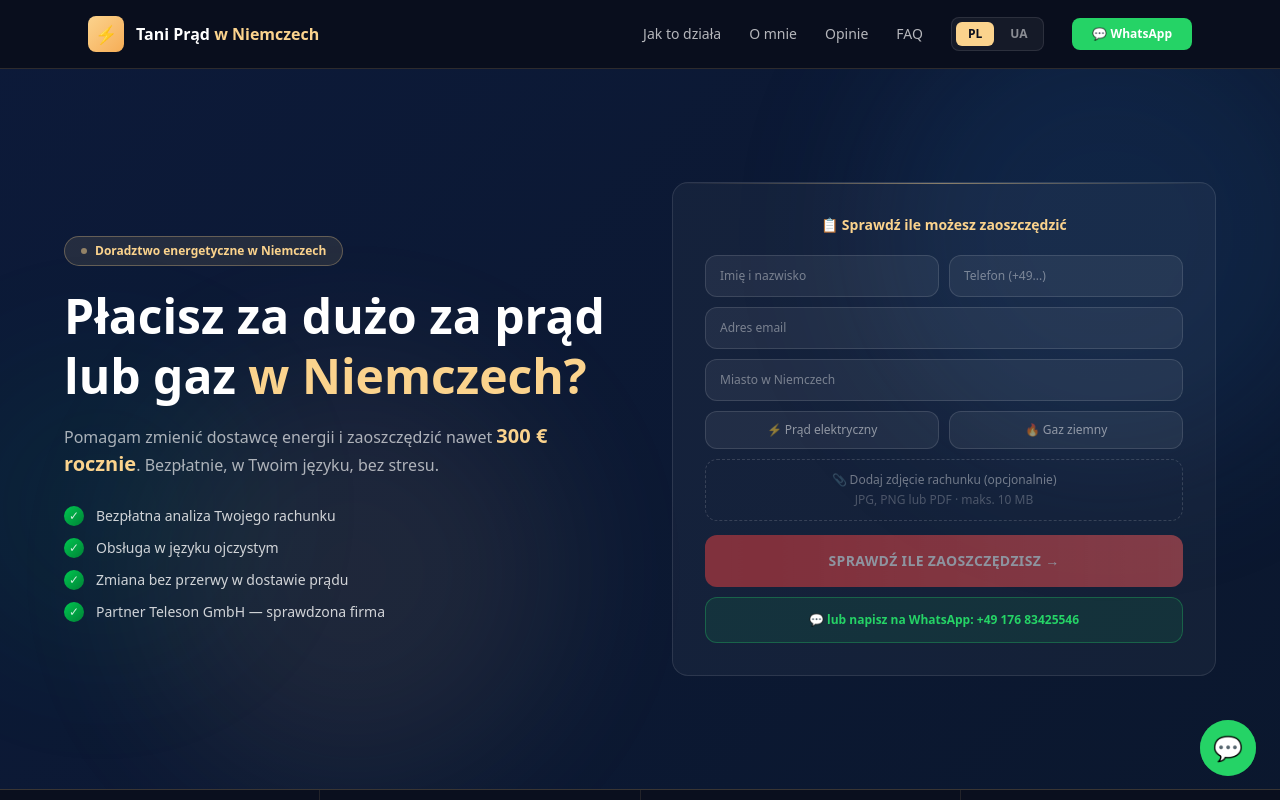
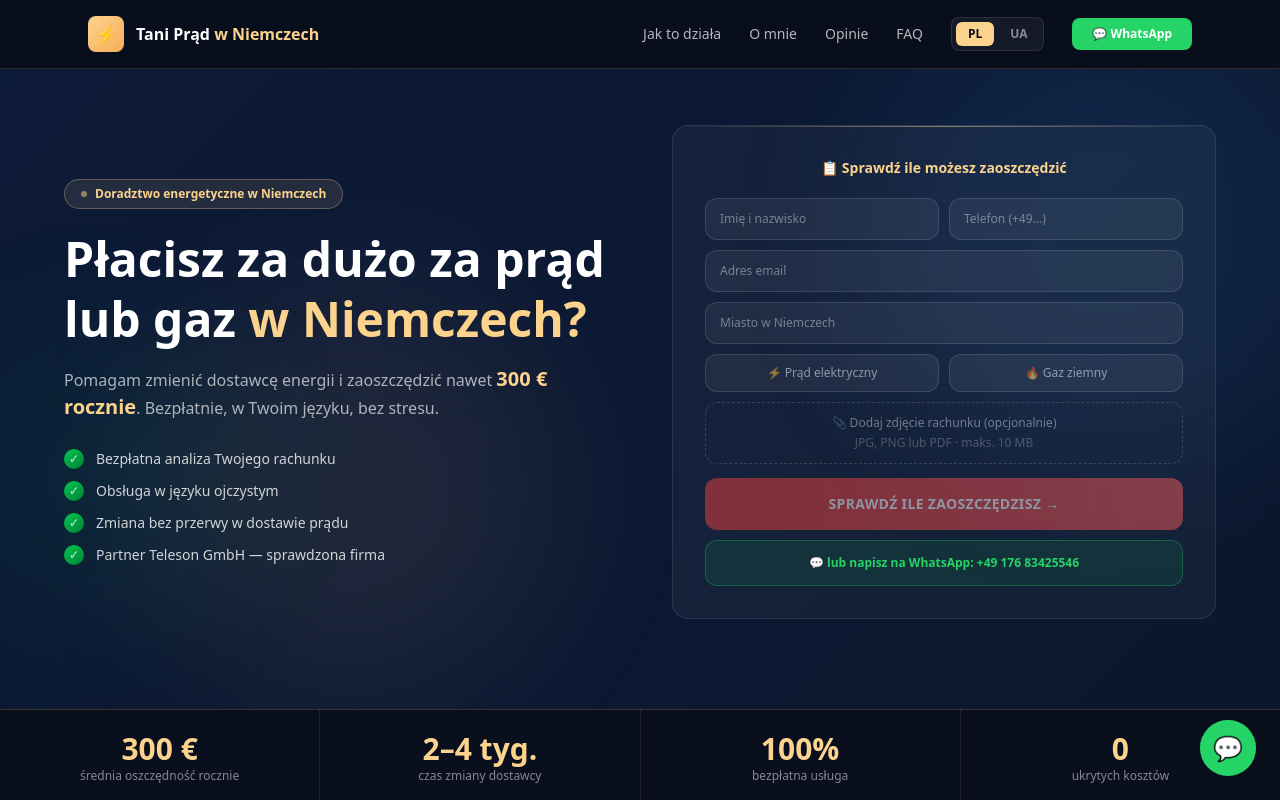
Before and after one commit to montenego12/Polskie-Centrum-Finansowe, a Next.js app: page /pl in a window 1280 px wide. Shown: the top 800 px of the page. Built offline with nearby package versions, Linux system fonts and the light colour scheme.

Commit message:
fix: reduce hero top padding, push content upward

```diff
--- a/src/components/Hero.tsx
+++ b/src/components/Hero.tsx
@@ -6,7 +6,7 @@ interface HeroProps { t: Translations['hero']; tForm: Translations['form']; lang
 
 export function Hero({ t, tForm, lang }: HeroProps) {
   return (
-    <section className="relative overflow-hidden bg-[linear-gradient(135deg,#0a0f1e_0%,#0d1b3e_50%,#0a1628_100%)] bg-[length:400%_400%] animate-gradientShift px-6 py-20 md:px-12 md:py-28 min-h-[90vh] flex items-center">
+    <section className="relative overflow-hidden bg-[linear-gradient(135deg,#0a0f1e_0%,#0d1b3e_50%,#0a1628_100%)] bg-[length:400%_400%] animate-gradientShift px-6 pt-10 pb-16 md:px-12 md:pt-14 md:pb-20 min-h-[80vh] flex items-start">
       {/* Orbs */}
       <div className="absolute -top-24 -right-24 h-[500px] w-[500px] rounded-full bg-brand opacity-15 blur-[80px] animate-orbFloat" />
       <div className="absolute bottom-0 left-[10%] h-[400px] w-[400px] rounded-full bg-gold opacity-[0.08] blur-[80px] animate-orbFloat [animation-delay:-4s]" />
```
